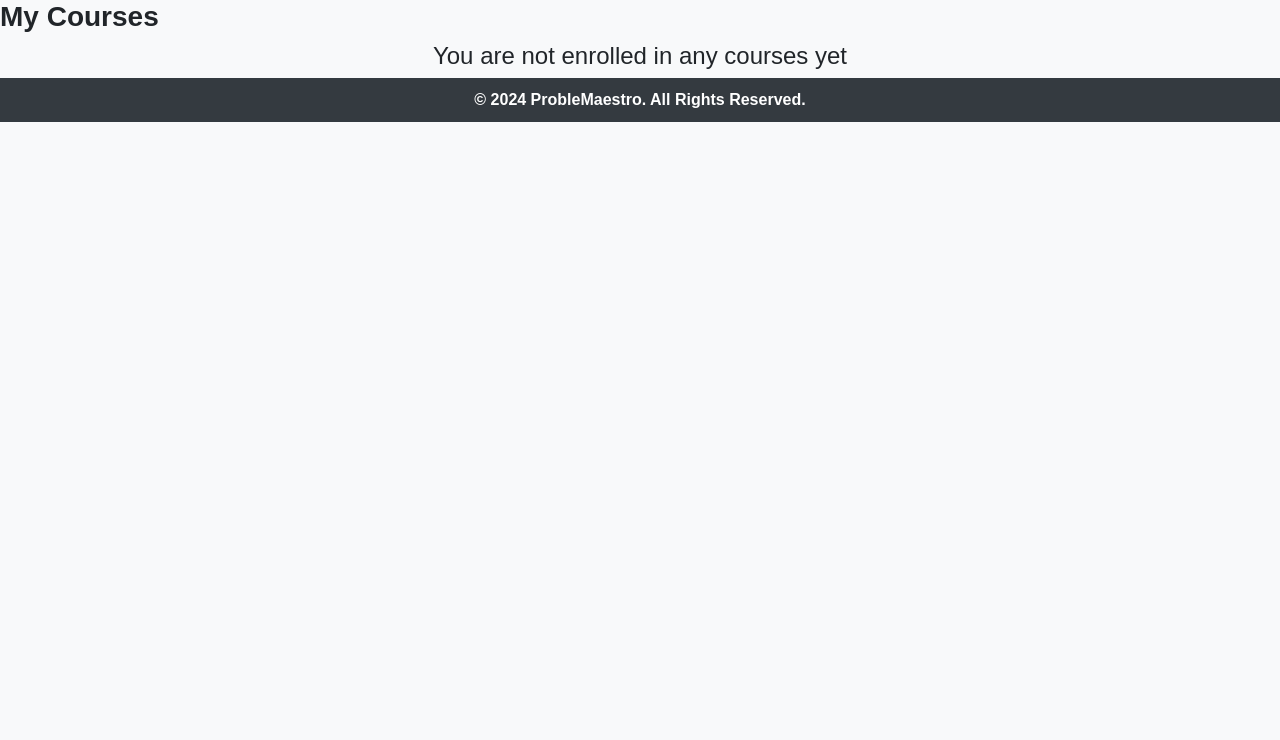
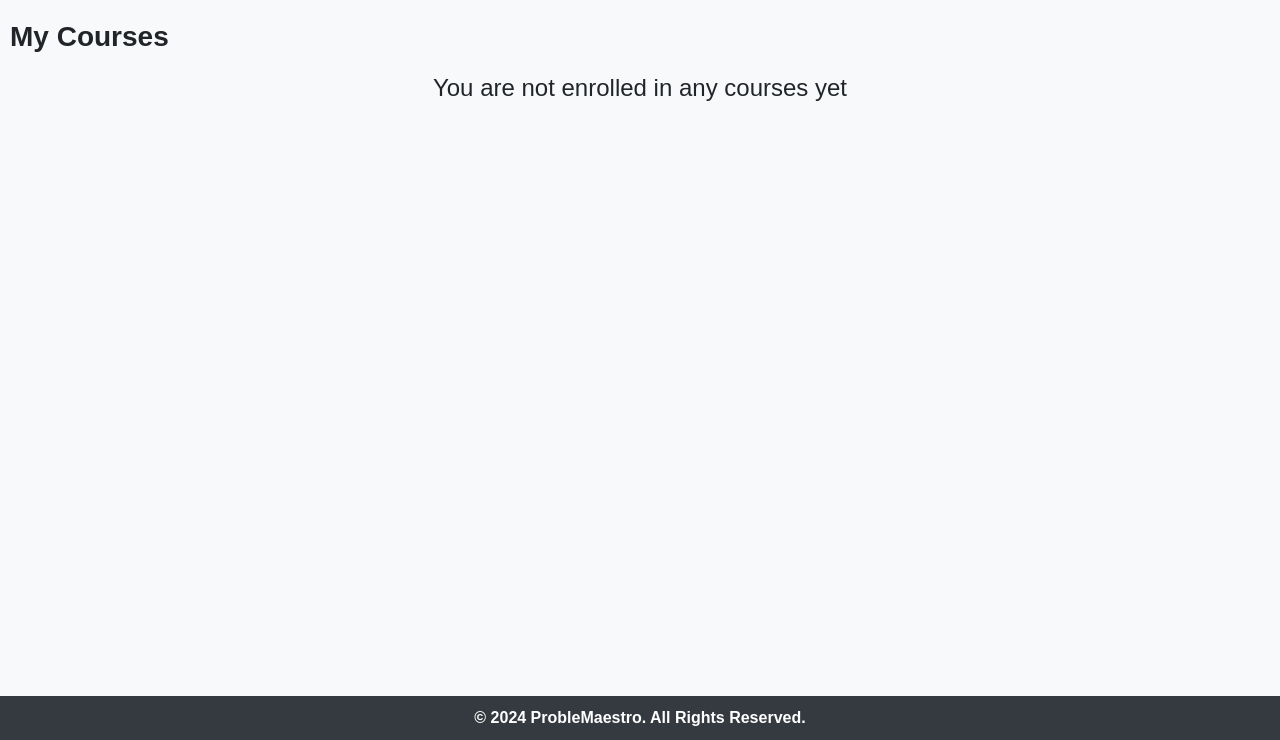
Before and after one commit to OsamaX01/problem__maestro, a Django app: page /dashboard/ in a window 1280 px wide. Shown: the part 60-800 px from the top of the page. Run offline with Django 4.2, Linux system fonts and the light colour scheme; the visitor is signed in with stand-in values (Sample User, id 1); data that the repository does not hold is empty; some libraries are stand-ins or nearby versions.

Commit message:
dashboard app: Edit user_dashboard css

```diff
--- a/dashboard/static/dashboard/user_dashboard.css
+++ b/dashboard/static/dashboard/user_dashboard.css
@@ -32,8 +32,18 @@ body {
     text-align: center;
     padding: 10px 0;
     width: 100%;
+    position: absolute;
+    bottom: 0;
+    left: 0;
 }
 
 .footer p {
     margin: 0;
 }
+
+#my-courses-title {
+    font-family: Arial, sans-serif;
+    font-weight: bold;
+    padding: 10px;
+    margin: 10px 0;
+}
--- a/dashboard/templates/dashboard/user_dashboard.html
+++ b/dashboard/templates/dashboard/user_dashboard.html
@@ -13,7 +13,8 @@
 {% include 'dashboard/my_navbar.html' %}
 
 <div class="content">
-    <h3 style="font-weight: bold;">My Courses</h3>
+    <h3 id ="my-courses-title"> My Courses </h3>
+
     {% for course in courses %}
     <a href="{% url 'course:index' course.id %}">
         <div class="card">
```
